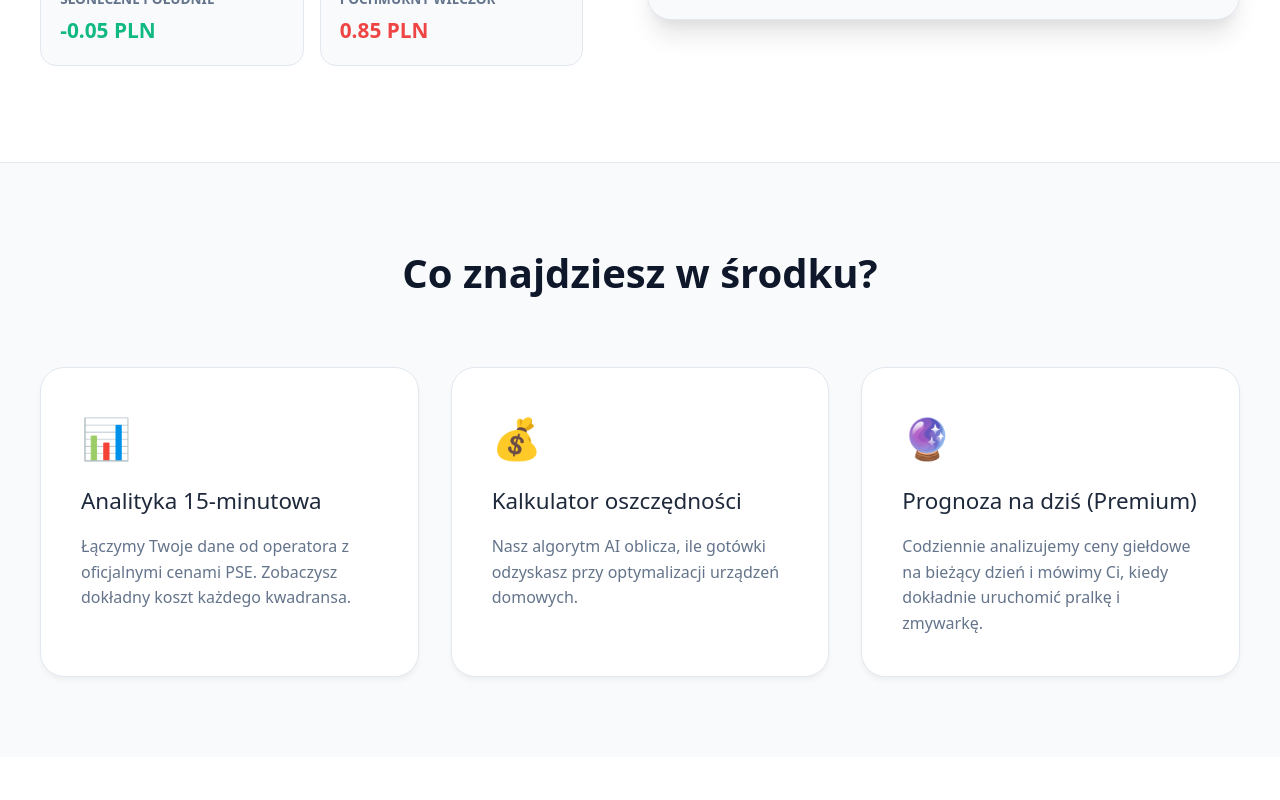
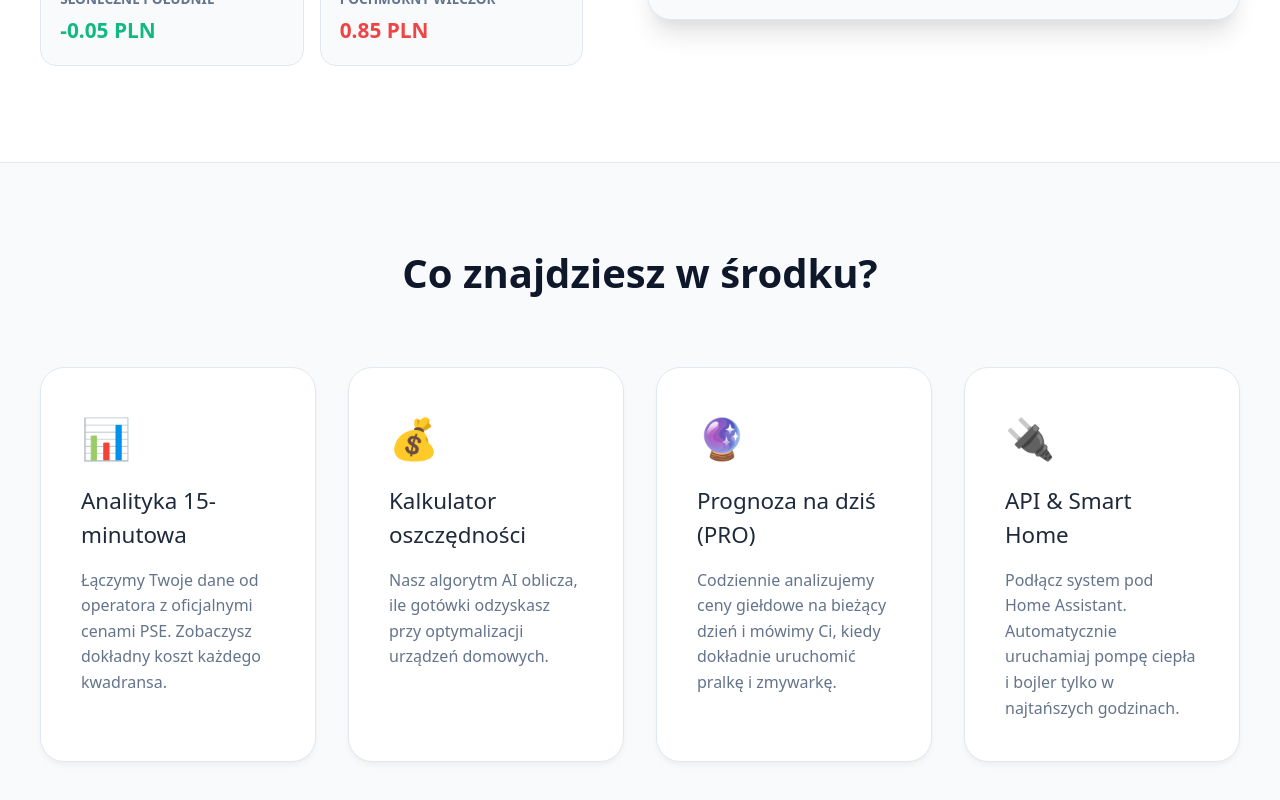
Before and after one commit to dominikgar/energy-optimizer-ui, a Next.js app: page / in a window 1280 px wide. Shown: the part 1214-2014 px from the top of the page. Before the commit the page ends 1971 px from the top, so only its background shows below. Built offline with nearby package versions, Linux system fonts and the light colour scheme; no server answers.

Commit message:
Update page.tsx

```diff
--- a/app/page.tsx
+++ b/app/page.tsx
@@ -111,11 +111,11 @@ export default async function Home({ searchParams }) {
             </div>
           </div>
 
-          {/* SEKCJA KAFELKÓW */}
+          {/* SEKCJA KAFELKÓW (ZMODYFIKOWANA O 4 KAFELEK API) */}
           <div style={{ backgroundColor: '#f8fafc', padding: '5rem 2rem', borderTop: '1px solid #e2e8f0' }}>
             <div style={{ maxWidth: '1200px', margin: '0 auto' }}>
               <h2 style={{ textAlign: 'center', fontSize: '2.5rem', marginBottom: '4rem', color: '#0f172a', fontWeight: 'bold' }}>Co znajdziesz w środku?</h2>
-              <div style={{ display: 'grid', gridTemplateColumns: 'repeat(auto-fit, minmax(320px, 1fr))', gap: '2rem' }}>
+              <div style={{ display: 'grid', gridTemplateColumns: 'repeat(auto-fit, minmax(250px, 1fr))', gap: '2rem' }}>
                 <div style={{ padding: '2.5rem', backgroundColor: '#ffffff', borderRadius: '24px', border: '1px solid #e2e8f0', boxShadow: '0 4px 6px -1px rgba(0, 0, 0, 0.05)' }}>
                   <div style={{ fontSize: '2.5rem', marginBottom: '1rem' }}>📊</div>
                   <h3 style={{ fontSize: '1.4rem', color: '#1e293b', marginBottom: '1rem' }}>Analityka 15-minutowa</h3>
@@ -128,8 +128,13 @@ export default async function Home({ searchParams }) {
                 </div>
                 <div style={{ padding: '2.5rem', backgroundColor: '#ffffff', borderRadius: '24px', border: '1px solid #e2e8f0', boxShadow: '0 4px 6px -1px rgba(0, 0, 0, 0.05)' }}>
                   <div style={{ fontSize: '2.5rem', marginBottom: '1rem' }}>🔮</div>
-                  <h3 style={{ fontSize: '1.4rem', color: '#1e293b', marginBottom: '1rem' }}>Prognoza na dziś (Premium)</h3>
+                  <h3 style={{ fontSize: '1.4rem', color: '#1e293b', marginBottom: '1rem' }}>Prognoza na dziś (PRO)</h3>
                   <p style={{ color: '#64748b', lineHeight: '1.6' }}>Codziennie analizujemy ceny giełdowe na bieżący dzień i mówimy Ci, kiedy dokładnie uruchomić pralkę i zmywarkę.</p>
+                </div>
+                <div style={{ padding: '2.5rem', backgroundColor: '#ffffff', borderRadius: '24px', border: '1px solid #e2e8f0', boxShadow: '0 4px 6px -1px rgba(0, 0, 0, 0.05)' }}>
+                  <div style={{ fontSize: '2.5rem', marginBottom: '1rem' }}>🔌</div>
+                  <h3 style={{ fontSize: '1.4rem', color: '#1e293b', marginBottom: '1rem' }}>API & Smart Home</h3>
+                  <p style={{ color: '#64748b', lineHeight: '1.6' }}>Podłącz system pod Home Assistant. Automatycznie uruchamiaj pompę ciepła i bojler tylko w najtańszych godzinach.</p>
                 </div>
               </div>
             </div>
@@ -147,7 +152,7 @@ export default async function Home({ searchParams }) {
   let todayForecast = null;
   let forecastError = null;
 
-  if (activeTab === 'radar') {
+  if (activeTab === 'radar' || activeTab === 'api') {
     try {
       const now = new Date();
       const polandTime = new Date(now.toLocaleString("en-US", {timeZone: "Europe/Warsaw"}));
@@ -191,13 +196,7 @@ export default async function Home({ searchParams }) {
             pricesArr.push({ time: hour, price: priceKwh });
           });
 
-          // --- NOWY ALGORYTM SKANOWANIA OKIENEK 3-GODZINNYCH ---
-          // Zakładamy, że dane są po kolei. Musimy znaleźć blok 3 godzin.
-          // Jeśli dane są godzinowe, to 3 elementy. Jeśli co 15 min, to 12 elementów.
-          // Dla bezpieczeństwa, uśredniamy bloki 3-godzinne używając indeksów.
-
-          // Ustalmy odstęp między odczytami na podstawie pierwszych dwóch próbek
-          const isQuarterHourly = pricesArr.length > 30; // Jeśli próbek jest np. 96, to są kwadranse
+          const isQuarterHourly = pricesArr.length > 30;
           const elementsIn3Hours = isQuarterHourly ? 12 : 3;
 
           let bestWindowStart = '';
@@ -211,7 +210,6 @@ export default async function Home({ searchParams }) {
           const absoluteMinPrice = Math.min(...pricesArr.map(p => p.price));
           const absoluteMaxPrice = Math.max(...pricesArr.map(p => p.price));
 
-          // Szukamy "najlepszych" i "najgorszych" ciągłych przedziałów 3-godzinnych
           for (let i = 0; i <= pricesArr.length - elementsIn3Hours; i++) {
             let sum = 0;
             for (let j = 0; j < elementsIn3Hours; j++) {
@@ -223,20 +221,17 @@ export default async function Home({ searchParams }) {
               bestWindowAvgPrice = avg;
               bestWindowStart = pricesArr[i].time;
 
-              // Obliczanie czasu zakończenia dla czytelności (np. 12:00 -> 15:00)
-              let endItem = pricesArr[i + elementsIn3Hours - 1]; // Ostatni element w oknie (np 14:45)
+              let endItem = pricesArr[i + elementsIn3Hours - 1];
               let endHour = parseInt(endItem.time.split(':')[0]);
               let endMin = parseInt(endItem.time.split(':')[1] || 0);
 
-              // Dodajemy kwadrans, żeby uzyskać równe zamknięcie przedziału (np 14:45 + 15 min = 15:00)
               if (isQuarterHourly) {
                   endMin += 15;
                   if (endMin >= 60) { endHour += 1; endMin = 0; }
               } else {
-                  endHour += 1; // Jeśli to pełne godziny, to okno np 14:00 kończy się o 15:00
+                  endHour += 1;
               }
 
-              // Zabezpieczenie przed 24:00
               if (endHour >= 24) endHour = 0;
               bestWindowEnd = `${String(endHour).padStart(2, '0')}:${String(endMin).padStart(2, '0')}`;
             }
@@ -381,7 +376,7 @@ export default async function Home({ searchParams }) {
         </header>
 
         {/* SYSTEM ZAKŁADEK (TABS) */}
-        <div style={{ display: 'flex', gap: '2rem', borderBottom: '1px solid #e2e8f0', marginBottom: '3rem' }}>
+        <div style={{ display: 'flex', gap: '2rem', borderBottom: '1px solid #e2e8f0', marginBottom: '3rem', flexWrap: 'wrap' }}>
           <Link
             href={`/?tab=radar&days=${days}`}
             scroll={false}
@@ -413,6 +408,26 @@ export default async function Home({ searchParams }) {
             }}
           >
             Profil Historyczny
+          </Link>
+          {/* NOWA ZAKŁADKA: API & HA */}
+          <Link
+            href={`/?tab=api&days=${days}`}
+            scroll={false}
+            style={{
+              padding: '0.8rem 0',
+              color: activeTab === 'api' ? '#0f172a' : '#64748b',
+              borderBottom: activeTab === 'api' ? '2px solid #a855f7' : '2px solid transparent',
+              textDecoration: 'none',
+              fontWeight: '600',
+              fontSize: '1.1rem',
+              display: 'flex',
+              alignItems: 'center',
+              gap: '8px',
+              marginLeft: 'auto' // Wypycha ten przycisk na prawo
+            }}
+          >
+            Automatyzacje API
+            <span style={{ backgroundColor: '#a855f7', color: '#fff', fontSize: '0.65rem', padding: '2px 6px', borderRadius: '8px', fontWeight: 'bold' }}>WKRÓTCE</span>
           </Link>
         </div>
 
@@ -465,7 +480,6 @@ export default async function Home({ searchParams }) {
 
                 <div style={{ backgroundColor: '#ffffff', padding: '2rem', border: '1px solid #e2e8f0', borderRadius: '24px', boxShadow: '0 10px 25px rgba(0,0,0,0.05)', userSelect: isPremiumUser ? 'auto' : 'none' }}>
 
-                  {/* --- NOWE, 3-GODZINNE ZAKRESY --- */}
                   <div style={{ display: 'grid', gridTemplateColumns: 'repeat(auto-fit, minmax(250px, 1fr))', gap: '1.5rem', marginBottom: '2.5rem' }}>
                     <div>
                       <p style={{ margin: '0 0 5px 0', color: '#64748b', fontSize: '0.9rem', textTransform: 'uppercase', fontWeight: '600' }}>🟢 Najtańsze okno (3 godz.)</p>
@@ -676,6 +690,55 @@ export default async function Home({ searchParams }) {
             )}
           </div>
         )}
+
+        {/* ========================================= */}
+        {/* SEKCJA 3: ZAKŁADKA API & SMART HOME (WKRÓTCE) */}
+        {/* ========================================= */}
+        {activeTab === 'api' && (
+          <div style={{ animation: 'fadeIn 0.3s ease' }}>
+            <div style={{ display: 'flex', alignItems: 'center', gap: '10px', marginBottom: '1.5rem' }}>
+              <span style={{ backgroundColor: '#f3e8ff', color: '#7e22ce', padding: '4px 10px', borderRadius: '12px', fontSize: '0.8rem', fontWeight: 'bold', textTransform: 'uppercase', letterSpacing: '1px' }}>Dla zaawansowanych</span>
+              <h2 style={{ margin: 0, fontSize: '1.8rem', color: '#0f172a' }}>Integracja Home Assistant</h2>
+            </div>
+
+            <div style={{ backgroundColor: '#ffffff', padding: '3rem', border: '1px solid #e2e8f0', borderRadius: '24px', boxShadow: '0 10px 25px rgba(0,0,0,0.05)' }}>
+              <div style={{ display: 'flex', flexWrap: 'wrap', gap: '3rem', alignItems: 'center' }}>
+                <div style={{ flex: '1 1 400px' }}>
+                  <h3 style={{ fontSize: '1.8rem', color: '#0f172a', fontWeight: 'bold', marginBottom: '1rem' }}>Twój dom, Twoje zasady. Nasze dane.</h3>
+                  <p style={{ color: '#475569', fontSize: '1.1rem', lineHeight: '1.7', marginBottom: '1.5rem' }}>
+                    Pracujemy nad otwartym API, które pozwoli Ci pobrać nasze wyliczenia (najtańsze okna 3-godzinne, przewidywania anomalii) bezpośrednio do Twojego systemu Smart Home (Home Assistant, Node-RED, Fibaro).
+                  </p>
+                  <p style={{ color: '#475569', fontSize: '1.1rem', lineHeight: '1.7', marginBottom: '2rem' }}>
+                    Dzięki temu Twoja pompa ciepła, bojler czy ładowarka EV włączą się <strong>całkowicie automatycznie</strong>, gdy prąd będzie najtańszy lub ujemny. Bez Twojej ingerencji.
+                  </p>
+                  <button style={{ padding: '12px 24px', backgroundColor: '#0f172a', color: 'white', border: 'none', borderRadius: '12px', cursor: 'pointer', fontWeight: 'bold', fontSize: '1rem', boxShadow: '0 4px 6px rgba(0,0,0,0.1)' }}>
+                    Zapisz się na listę Early Access
+                  </button>
+                  <p style={{ fontSize: '0.8rem', color: '#94a3b8', marginTop: '1rem' }}>* Przewidywany koszt abonamentu API: od 49.99 PLN/msc.</p>
+                </div>
+
+                <div style={{ flex: '1 1 400px', backgroundColor: '#0f172a', borderRadius: '16px', padding: '1.5rem', fontFamily: 'monospace', color: '#e2e8f0', fontSize: '0.9rem', boxShadow: '0 20px 25px -5px rgba(0, 0, 0, 0.2)' }}>
+                  <div style={{ display: 'flex', gap: '8px', marginBottom: '1rem' }}>
+                    <div style={{ width: '12px', height: '12px', borderRadius: '50%', backgroundColor: '#ef4444' }}></div>
+                    <div style={{ width: '12px', height: '12px', borderRadius: '50%', backgroundColor: '#eab308' }}></div>
+                    <div style={{ width: '12px', height: '12px', borderRadius: '50%', backgroundColor: '#10b981' }}></div>
+                  </div>
+                  <div style={{ color: '#a855f7', marginBottom: '8px', fontWeight: 'bold' }}>GET /api/v1/forecast/best-window</div>
+                  <div style={{ paddingLeft: '1rem', borderLeft: '2px solid #334155' }}>
+                    {"{"}<br/>
+                    &nbsp;&nbsp;<span style={{ color: '#38bdf8' }}>"device_type"</span>: <span style={{ color: '#a3e635' }}>"heat_pump"</span>,<br/>
+                    &nbsp;&nbsp;<span style={{ color: '#38bdf8' }}>"recommended_start"</span>: <span style={{ color: '#a3e635' }}>"{todayForecast ? todayForecast.bestWindowStart : '11:00'}"</span>,<br/>
+                    &nbsp;&nbsp;<span style={{ color: '#38bdf8' }}>"recommended_end"</span>: <span style={{ color: '#a3e635' }}>"{todayForecast ? todayForecast.bestWindowEnd : '14:00'}"</span>,<br/>
+                    &nbsp;&nbsp;<span style={{ color: '#38bdf8' }}>"avg_price_pln"</span>: <span style={{ color: '#f87171' }}>{todayForecast ? todayForecast.bestWindowAvgPrice.toFixed(2) : '-0.05'}</span>,<br/>
+                    &nbsp;&nbsp;<span style={{ color: '#38bdf8' }}>"trigger_automation"</span>: <span style={{ color: '#fbbf24' }}>true</span><br/>
+                    {"}"}
+                  </div>
+                </div>
+              </div>
+            </div>
+          </div>
+        )}
+
       </main>
     </div>
   );
```
